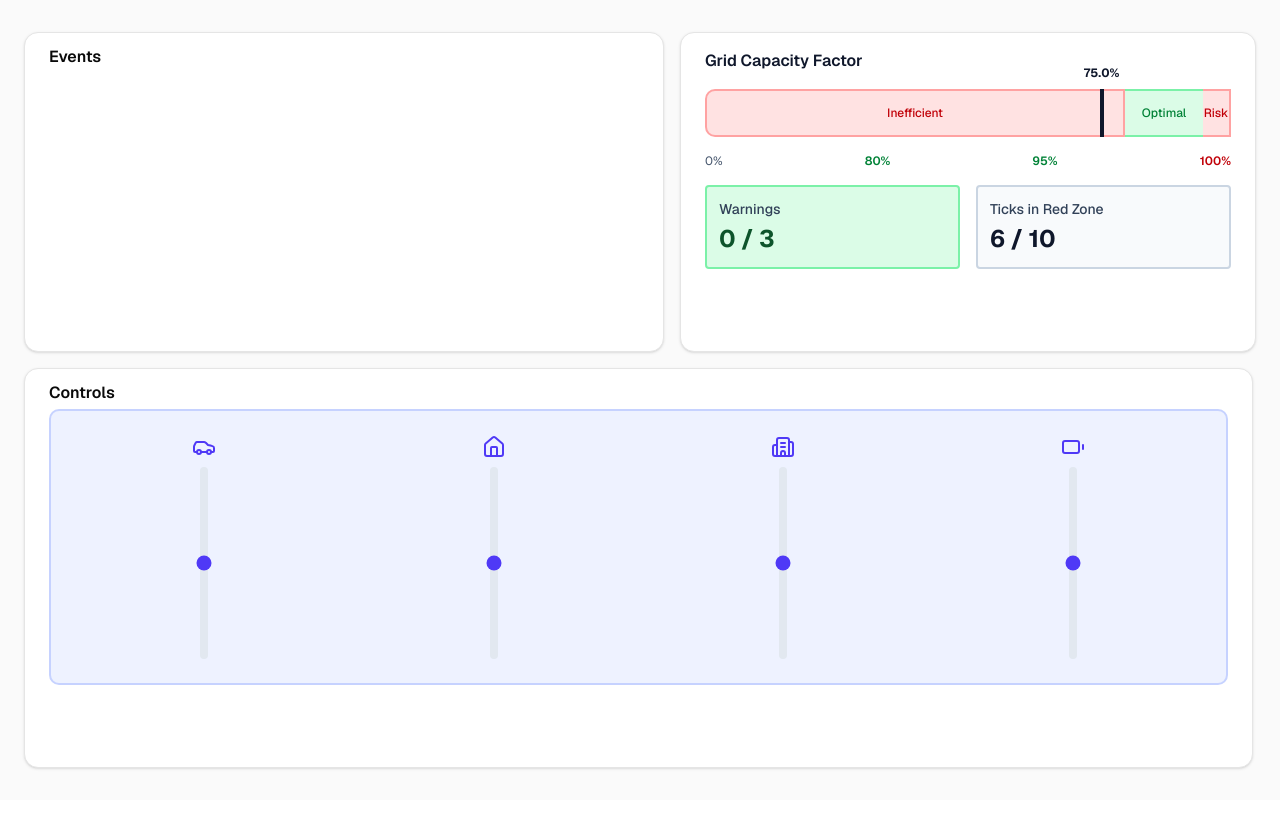
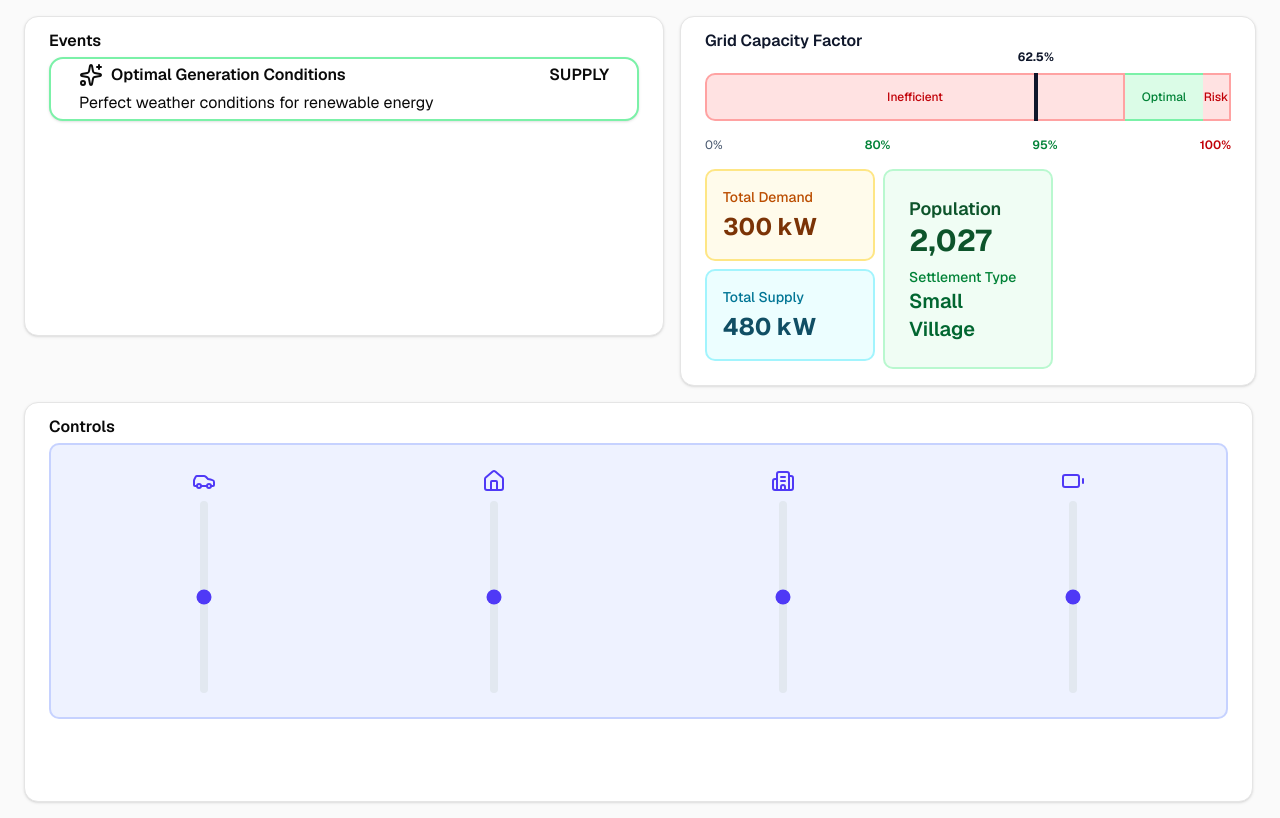
Before and after one commit to leomosley/ssen-game, a Next.js app: page / in a window 1280 px wide. Built offline with nearby package versions, Linux system fonts and the light colour scheme.

Commit message:
feat: updated event duration

```diff
--- a/app/components/Monitors.tsx
+++ b/app/components/Monitors.tsx
@@ -1,17 +1,18 @@
-'use client'
+"use client";
 
-import { Card, CardContent, CardHeader, CardTitle } from '@/components/ui/card';
-import { useGameContext } from '@/lib/context/game-context';
+import { Card, CardContent, CardHeader, CardTitle } from "@/components/ui/card";
+import { useGameContext } from "@/lib/context/game-context";
 
 export default function Monitors() {
   const { gameState } = useGameContext();
   return (
-    <Card className="w-[45dvw] h-[40dvh]">
+    <Card className="w-[45dvw]">
+      <CardHeader>
+        <CardTitle className="font-semibold text-slate-900 mb-4">
+          Grid Capacity Factor
+        </CardTitle>
+      </CardHeader>
       <CardContent>
-          <h3 className="font-semibold text-slate-900 mb-4">
-            Grid Capacity Factor
-          </h3>
-
         {/* Gauge Bar */}
         <div className="relative h-12 mb-4">
           <div className="absolute inset-0 flex">
@@ -55,26 +56,24 @@ export default function Monitors() {
         </div>
 
         {/* Warnings */}
-          <div className="grid grid-cols-2 gap-4">
+        {/* <div className="grid grid-cols-2 gap-4">
           <div
             className={`p-3 rounded border-2 ${
               gameState.warningCount >= 3
-                  ? 'bg-red-100 border-red-400'
+                ? "bg-red-100 border-red-400"
                 : gameState.warningCount > 0
-                  ? 'bg-orange-100 border-orange-300'
-                  : 'bg-green-100 border-green-300'
+                ? "bg-orange-100 border-orange-300"
+                : "bg-green-100 border-green-300"
             }`}
           >
-              <p className="text-sm font-medium text-slate-700 mb-1">
-                Warnings
-              </p>
+            <p className="text-sm font-medium text-slate-700 mb-1">Warnings</p>
             <p
               className={`text-2xl font-bold ${
                 gameState.warningCount >= 3
-                    ? 'text-red-900'
+                  ? "text-red-900"
                   : gameState.warningCount > 0
-                    ? 'text-orange-900'
-                    : 'text-green-900'
+                  ? "text-orange-900"
+                  : "text-green-900"
               }`}
             >
               {gameState.warningCount} / 3
@@ -88,6 +87,45 @@ export default function Monitors() {
               {gameState.ticksInRedZone} / 10
             </p>
           </div>
+        </div> */}
+
+        <div className="w-full grid grid-cols-1 md:grid-cols-3 gap-2 mt-4">
+          <div className="space-y-2 ">
+            <div className="bg-amber-50 border-2 border-amber-200 rounded-lg p-4">
+              <p className="text-sm text-amber-700 font-medium mb-1">
+                Total Demand
+              </p>
+              <p className="text-2xl font-bold text-amber-900">
+                {Math.floor(gameState.totalDemand).toLocaleString()} kW
+              </p>
+            </div>
+            <div className="bg-cyan-50 border-2 border-cyan-200 rounded-lg p-4">
+              <p className="text-sm text-cyan-700 font-medium mb-1">
+                Total Supply
+              </p>
+              <p className="text-2xl font-bold text-cyan-900">
+                {Math.floor(gameState.totalSupply).toLocaleString()} kW
+              </p>
+            </div>
+          </div>
+          <div className="bg-green-50 border-2 border-green-200 rounded-lg p-6 w-fit">
+            <h2 className="text-lg font-semibold text-green-900">Population</h2>
+            <div>
+              <div className="mb-2">
+                <p className="text-3xl font-bold text-green-900">
+                  {Math.floor(gameState.currentPopulation).toLocaleString()}
+                </p>
+              </div>
+              <div>
+                <p className="text-sm text-green-700 font-medium">
+                  Settlement Type
+                </p>
+                <p className="text-xl font-semibold text-green-800">
+                  {gameState.infrastructureTier}
+                </p>
+              </div>
+            </div>
+          </div>
         </div>
       </CardContent>
     </Card>
--- a/app/test-engine/page.tsx
+++ b/app/test-engine/page.tsx
@@ -369,8 +369,7 @@ function TestEngineContent() {
                       </div>
                     </div>
                     <div className="mt-2 text-xs text-slate-500">
-                      Ends in{" "}
-                      {(event.endTime - gameState.currentTime).toFixed(1)} years
+                      Ends in {event.endTick - gameState.tickCount} ticks
                     </div>
                   </div>
                 );
--- a/lib/engine.ts
+++ b/lib/engine.ts
@@ -90,7 +90,7 @@ export class GameEngine {
       targetGameYears,
       targetRealMinutes,
       baseSupply: config.baseSupply ?? 20000, // kW base supply
-      eventCheckInterval: config.eventCheckInterval ?? 20, // check for events every 20 ticks
+      eventCheckInterval: config.eventCheckInterval ?? 5,
     };
 
     this.currentTickInterval = this.config.baseTickInterval;
@@ -240,20 +240,20 @@ export class GameEngine {
 
   /**
    * Update active events - add new ones and remove expired ones
-   * Max 4 events active at any time, new event every 10 ticks when possible
+   * Max 4 events active at any time, new event every EVENT_CHECK_INTERVAL ticks when possible
    */
   private updateEvents(): void {
     const MAX_ACTIVE_EVENTS = 4;
-    const EVENT_CHECK_INTERVAL = 10;
+    const EVENT_CHECK_INTERVAL = this.config.eventCheckInterval;
 
-    // Remove expired events
+    // Remove expired events (based on tick count)
     this.state.activeEvents = this.state.activeEvents.filter(
-      event => event.endTime > this.state.currentTime
+      event => event.endTick > this.state.tickCount
     );
 
-    // Check for new events every 10 ticks
+    // Check for new events every EVENT_CHECK_INTERVAL ticks
     if (this.state.tickCount % EVENT_CHECK_INTERVAL === 0) {
-      // Only add new event if we have fewer than 4 active events
+      // Only add new event if we have fewer than MAX_ACTIVE_EVENTS active events
       if (this.state.activeEvents.length < MAX_ACTIVE_EVENTS) {
         // Try to find a suitable event to trigger
         let attempts = 0;
@@ -271,8 +271,8 @@ export class GameEngine {
           ) ?? false;
 
           if (!isAlreadyActive && !hasConflict) {
-            // Create and add the active event
-            const activeEvent = createActiveEvent(randomEvent, this.state.currentTime);
+            // Create and add the active event (using tick count)
+            const activeEvent = createActiveEvent(randomEvent, this.state.tickCount);
             this.state.activeEvents.push(activeEvent);
             break; // Event successfully added, exit loop
           }
--- a/lib/events.ts
+++ b/lib/events.ts
@@ -30,8 +30,8 @@ export interface GameEvent {
 }
 
 export interface ActiveEvent extends GameEvent {
-  startTime: number; // game time when event started
-  endTime: number; // game time when event will end
+  startTick: number; // tick count when event started
+  endTick: number; // tick count when event will end
 }
 
 // Demand Events - affect energy consumption
@@ -42,7 +42,7 @@ export const DEMAND_EVENTS: GameEvent[] = [
     description: 'Major industrial facilities starting operations',
     impact: 'demand',
     multiplier: 1.3,
-    duration: 5, // 2 ticks
+    duration: 20,
     probability: 0.15,
     icon: Factory,
   },
@@ -52,7 +52,7 @@ export const DEMAND_EVENTS: GameEvent[] = [
     description: 'Large sporting event causing spike in viewership',
     impact: 'demand',
     multiplier: 1.2,
-    duration: 3, // 0.4 ticks
+    duration: 25,
     probability: 0.08,
     icon: Trophy,
   },
@@ -62,7 +62,7 @@ export const DEMAND_EVENTS: GameEvent[] = [
     description: 'Unseasonably cold weather increasing heating demand',
     impact: 'demand',
     multiplier: 1.4,
-    duration: 7, // 1 tick
+    duration: 20,
     probability: 0.12,
     conflicts: ['heatwave-demand', 'mild-weather'],
     icon: Snowflake,
@@ -73,7 +73,7 @@ export const DEMAND_EVENTS: GameEvent[] = [
     description: 'Extreme heat causing air conditioning surge',
     impact: 'demand',
     multiplier: 1.35,
-    duration: 6, // 0.8 ticks
+    duration: 15,
     probability: 0.1,
     conflicts: ['cold-weather', 'mild-weather'],
     icon: Flame,
@@ -84,7 +84,7 @@ export const DEMAND_EVENTS: GameEvent[] = [
     description: 'Increased residential energy consumption during holidays',
     impact: 'demand',
     multiplier: 1.15,
-    duration: 4, // 0.6 ticks
+    duration: 15,
     probability: 0.2,
     icon: Gift,
   },
@@ -94,7 +94,7 @@ export const DEMAND_EVENTS: GameEvent[] = [
     description: 'Pleasant temperatures reducing heating/cooling needs',
     impact: 'demand',
     multiplier: 0.85,
-    duration: 11, // 1.2 ticks
+    duration: 20,
     probability: 0.15,
     conflicts: ['cold-weather', 'heatwave-demand'],
     icon: CloudSun,
@@ -109,7 +109,7 @@ export const SUPPLY_EVENTS: GameEvent[] = [
     description: 'Strong consistent winds boosting wind power generation',
     impact: 'supply',
     multiplier: 1.3,
-    duration: 4, // 0.2 ticks
+    duration: 20,
     probability: 0.12,
     conflicts: ['wind-drop'],
     icon: Wind,
@@ -120,7 +120,7 @@ export const SUPPLY_EVENTS: GameEvent[] = [
     description: 'Extended cloudy period reducing solar output',
     impact: 'supply',
     multiplier: 0.7,
-    duration: 7, // 0.15 ticks
+    duration: 15,
     probability: 0.15,
     conflicts: ['optimal-conditions'],
     icon: CloudOff,
@@ -131,7 +131,7 @@ export const SUPPLY_EVENTS: GameEvent[] = [
     description: 'Calm weather reducing wind power generation',
     impact: 'supply',
     multiplier: 0.75,
-    duration: 5, // 0.25 ticks
+    duration: 20,
     probability: 0.15,
     conflicts: ['wind-surge'],
     icon: Wind,
@@ -142,7 +142,7 @@ export const SUPPLY_EVENTS: GameEvent[] = [
     description: 'Low water levels affecting hydroelectric generation',
     impact: 'supply',
     multiplier: 0.8,
-    duration: 4, // 0.5 ticks
+    duration: 15,
     probability: 0.08,
     conflicts: ['extreme-downpour', 'optimal-conditions'],
     icon: CloudDrizzle,
@@ -153,7 +153,7 @@ export const SUPPLY_EVENTS: GameEvent[] = [
     description: 'Heavy rainfall boosting hydroelectric output',
     impact: 'supply',
     multiplier: 1.25,
-    duration: 3, // 0.1 ticks
+    duration: 20,
     probability: 0.1,
     conflicts: ['drought'],
     icon: CloudRain,
@@ -164,7 +164,7 @@ export const SUPPLY_EVENTS: GameEvent[] = [
     description: 'Extreme heat causing equipment efficiency losses',
     impact: 'supply',
     multiplier: 0.85,
-    duration: 5, // 0.2 ticks
+    duration: 10,
     probability: 0.1,
     conflicts: ['extreme-cold'],
     icon: ThermometerSun,
@@ -175,7 +175,7 @@ export const SUPPLY_EVENTS: GameEvent[] = [
     description: 'Freezing conditions damaging infrastructure',
     impact: 'supply',
     multiplier: 0.65,
-    duration: 8, // 0.15 ticks
+    duration: 10,
     probability: 0.07,
     conflicts: ['heatwave-supply', 'optimal-conditions'],
     icon: Snowflake,
@@ -186,7 +186,7 @@ export const SUPPLY_EVENTS: GameEvent[] = [
     description: 'Perfect weather conditions for renewable energy',
     impact: 'supply',
     multiplier: 1.2,
-    duration: 5, // 0.25 ticks
+    duration: 15,
     probability: 0.1,
     conflicts: ['solar-dip', 'extreme-cold', 'drought'],
     icon: Sparkles,
@@ -211,11 +211,11 @@ export function shouldTriggerEvent(event: GameEvent): boolean {
 // Helper function to create an active event
 export function createActiveEvent(
   event: GameEvent,
-  currentTime: number
+  currentTick: number
 ): ActiveEvent {
   return {
     ...event,
-    startTime: currentTime,
-    endTime: currentTime + event.duration,
+    startTick: currentTick,
+    endTick: currentTick + event.duration,
   };
 }
```
Lines whose indentation alone changed are shown as unchanged.
